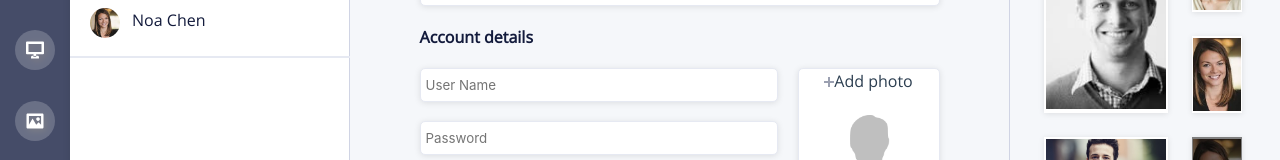
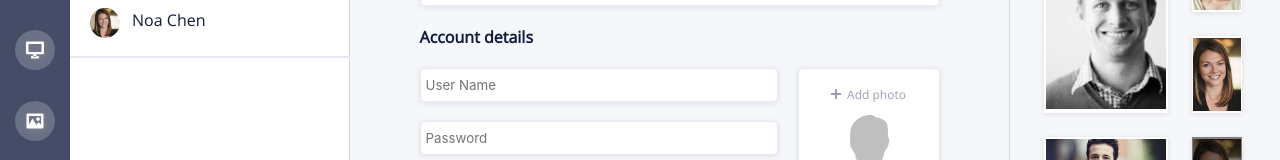
Before and after one commit to nitai28/Gofer-Task, a Vue app: page / in a window 1280 px wide. Shown: the part 418-578 px from the top of the page. Built offline with nearby package versions, Linux system fonts and the light colour scheme.

Commit message:
add image upload

```diff
--- a/src/components/contact-add.vue
+++ b/src/components/contact-add.vue
@@ -63,7 +63,8 @@
 
                         </div>
                         <div class="input-box">
-                            <input type="password" name="pw_confirm" ref="pw_confirm" placeholder="Repeat Password"
+                            <input type="password" name="pw_confirm"
+                                   ref="pw_confirm" placeholder="Repeat Password"
                                    v-model="passwordToConfirm"
                                    v-validate="'required'">
                             <p class="error-message">{{ errors.first('pw_confirm') }}</p>
@@ -72,10 +73,14 @@
 
                     </div>
                     <div class="pic-container">
-                        <img src="/img/add.svg" alt="plus">
-                        <span>Add photo</span>
-                        <img class="avatar-pic" src="/img/contacts/avatar.png" alt="">
-
+                        <input style="display:none" ref="fileInput" type="file" @change=upload($event.target.files)
+                               accept="image/*">
+                        <div class="add-pic">
+                            <img @click="$refs.fileInput.click()" src="/img/add.svg" alt="plus">
+                            <span>Add photo</span>
+                        </div>
+                        <img v-if="!selectedFile" class="avatar-pic" src="/img/contacts/avatar.png" alt="">
+                        <img v-else class="pic-preview" :src="selectedFile" alt="">
                     </div>
                 </div>
                 <div class="button-details">
@@ -94,13 +99,25 @@
 <script>
     import {Validator} from 'vee-validate';
     import contactService from '../services/contact.service.js'
+    import axios from 'axios';
 
     export default {
         name: "contact-add",
         data() {
             return {
                 contactToAdd: contactService.getEmptyObj(),
-                passwordToConfirm: ''
+                passwordToConfirm: '',
+                selectedFile: null,
+                cloudinary: {
+                    uploadPreset: 'rineqrjw',
+                    apiKey: '911599245781842',
+                    cloudName: 'nitai'
+                },
+                thumb: {
+                    url: ''
+                },
+                thumbs: []
+
             }
         },
 
@@ -108,10 +125,12 @@
             validateBeforeSubmit() {
                 this.$validator.validateAll().then((result) => {
                     if (result) {
+                        errors = [];
+                        this.contactToAdd.photo = this.selectedFile;
                         this.$store.dispatch({type: 'saveContact', contact: this.contactToAdd})
                             .then(() => {
                                 this.contactToAdd = contactService.getEmptyObj();
-                                this.passwordToConfirm='';
+                                this.passwordToConfirm = '';
                             })
                         return;
                     }
@@ -122,12 +141,33 @@
                 this.contactToAdd = contactService.getEmptyObj();
                 this.passwordToConfirm = '';
 
+            },
+            upload: function (file) {
+                const formData = new FormData()
+                formData.append('file', file[0]);
+                formData.append('upload_preset', this.cloudinary.uploadPreset);
+                formData.append('tags', 'gs-vue,gs-vue-uploaded');
+                for (var pair of formData.entries()) {
+                    console.log(pair[0] + ', ' + pair[1]);
+                }
+                axios.post(this.clUrl, formData).then(res => {
+                    this.selectedFile = res.data.url
+                    console.log(this.selectedFile)
+                    this.thumbs.unshift({
+                        url: res.data.secure_url
+                    })
+                })
             }
+        },
+        computed: {
+            clUrl: function () {
+                return `https://api.cloudinary.com/v1_1/${this.cloudinary.cloudName}/upload`
+            },
         },
 
         components: {
             Validator,
-            contactService
+            contactService,
         }
     }
 </script>
@@ -247,6 +287,21 @@
                         bottom: -1px;
                         left: 19px;
                     }
+                    .pic-preview {
+                        width: 100%;
+                        height: 100%;
+                        position: absolute;
+                        top: 0;
+                        left: 0;
+                    }
+                    .add-pic{
+                        color: #9ba0b2;
+                        font-size: 12px;
+                        margin-top: 17px;
+                        img{
+                            margin-right: 6px;
+                        }
+                    }
                 }
 
             }
--- a/src/components/contact-list.vue
+++ b/src/components/contact-list.vue
@@ -110,8 +110,9 @@
             li {
                 .x {
                     position: absolute;
-                    top: 24px;
+                    top: 26px;
                     right: 18px;
+                    cursor: pointer;
                 }
 
                 .contact-details {
--- a/src/components/nav/nav.vue
+++ b/src/components/nav/nav.vue
@@ -32,6 +32,7 @@
             align-items: center;
             li {
                 margin-bottom: 25px;
+                cursor: pointer;
                 &:first-child {
                     margin-top: 20px;
                 }
--- a/src/main.js
+++ b/src/main.js
@@ -9,6 +9,7 @@ import './css/main.css'
 
 Vue.use(VeeValidate);
 
+
 Vue.config.productionTip = false
 
 new Vue({
```
